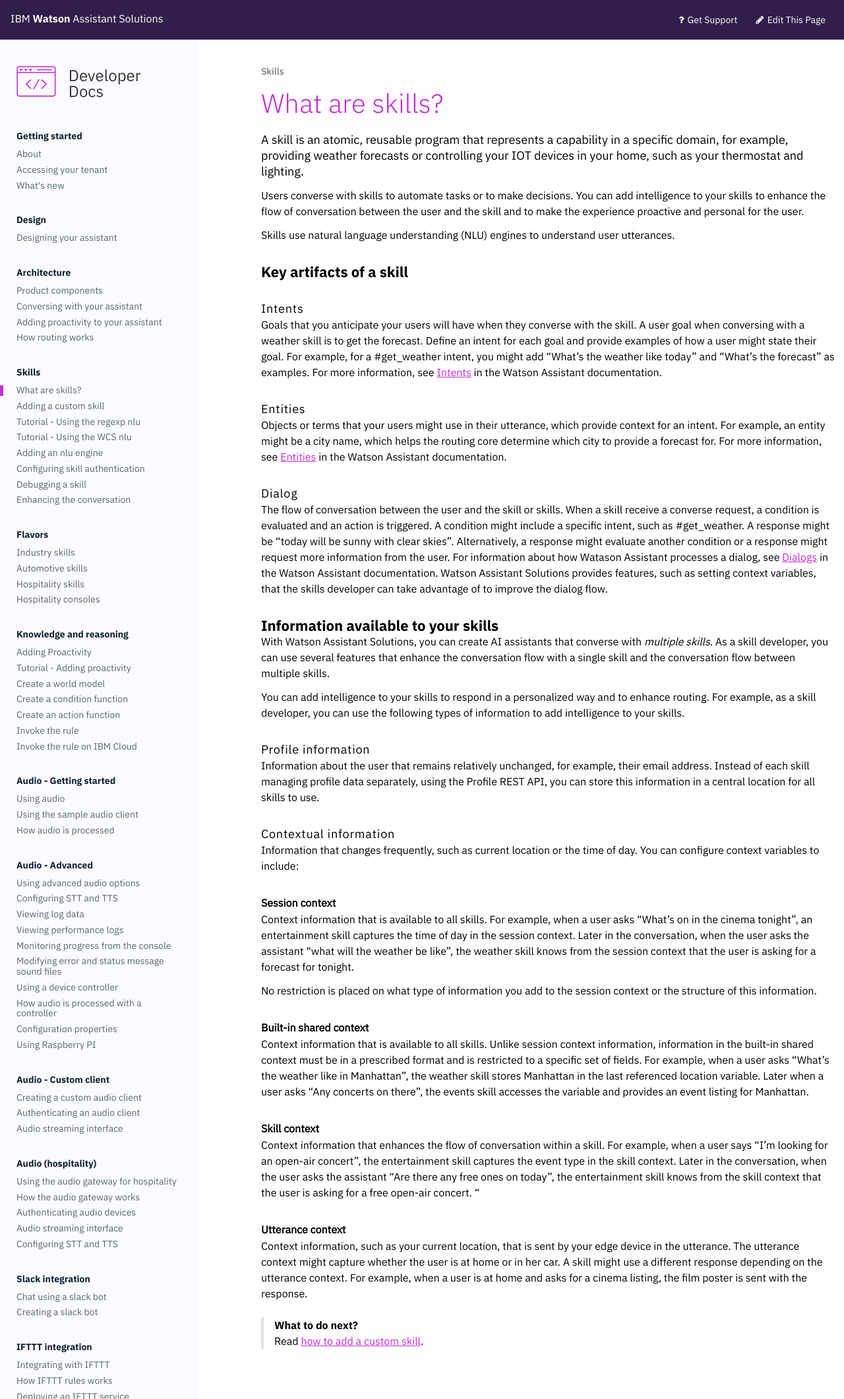
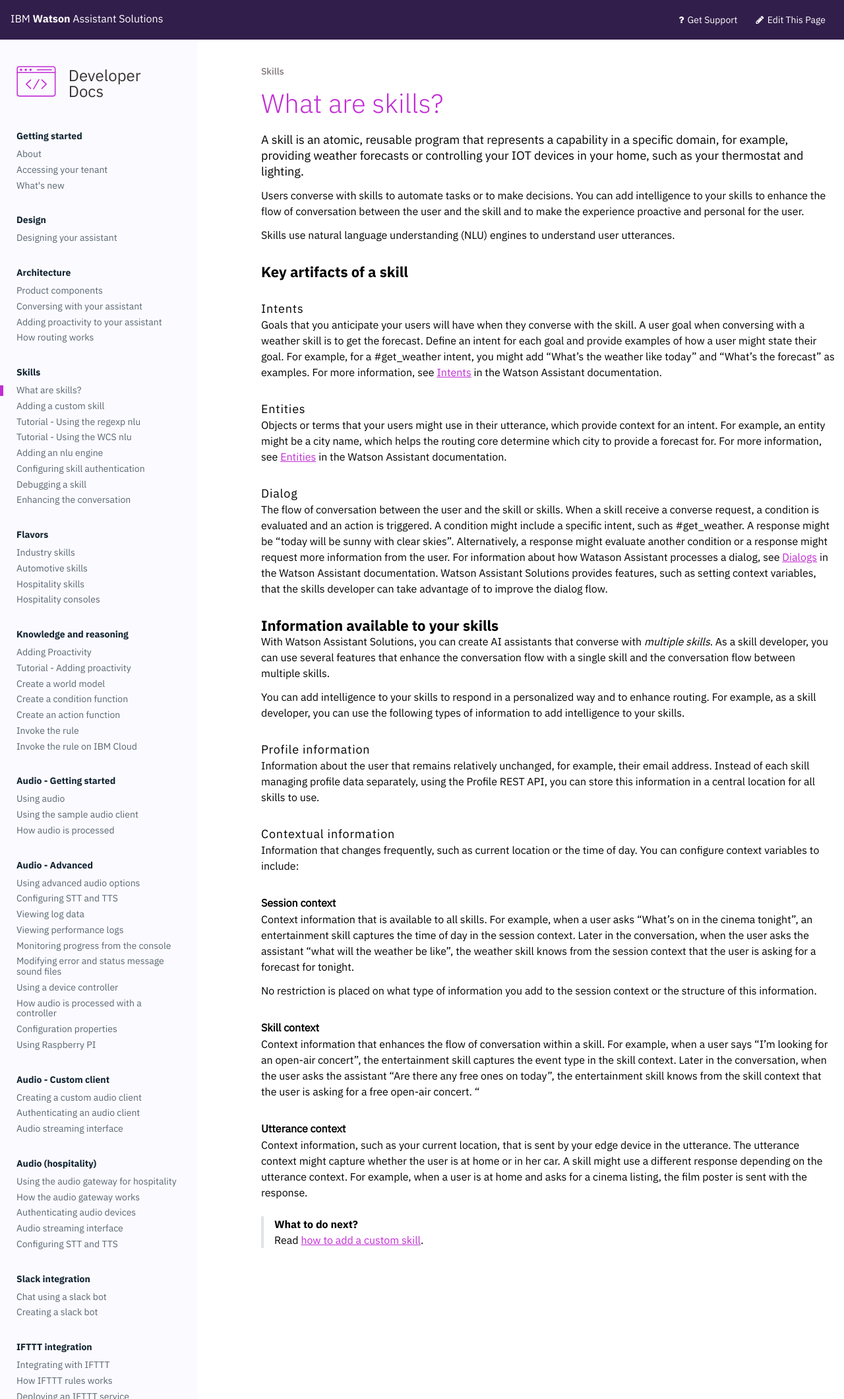
Before and after one commit to Watson-Personal-Assistant/developer, a Jekyll site: the page built from _content/skill/what-are-they.md, in a window 1280 px wide. Shown: the whole page at 66% size. Built offline with Jekyll 4.4.1, drawn with Linux system fonts in a browser that asks for light colours.

Commit message:
removed built-in shared

```diff
--- a/_content/skill/what-are-they.md
+++ b/_content/skill/what-are-they.md
@@ -35,9 +35,6 @@
 
 No restriction is placed on what type of information you add to the session context or the structure of this information.
 
-##### Built-in shared context
-Context information that is available to all skills. Unlike session context information, information in the built-in shared context must be in a prescribed format and is restricted to a specific set of fields. For example, when a user asks "What's the weather like in Manhattan", the weather skill stores Manhattan in the last referenced location variable. Later when a user asks "Any concerts on there", the events skill accesses the variable and provides an event listing for Manhattan.
-
 ##### Skill context
 Context information that enhances the flow of conversation within a skill. For example, when a user says "I'm looking for an open-air concert", the entertainment skill captures the event type in the skill context.  Later in the conversation, when the user asks the assistant "Are there any free ones on today", the entertainment skill knows from the skill context that the user is asking for a free open-air concert. "
 
```
